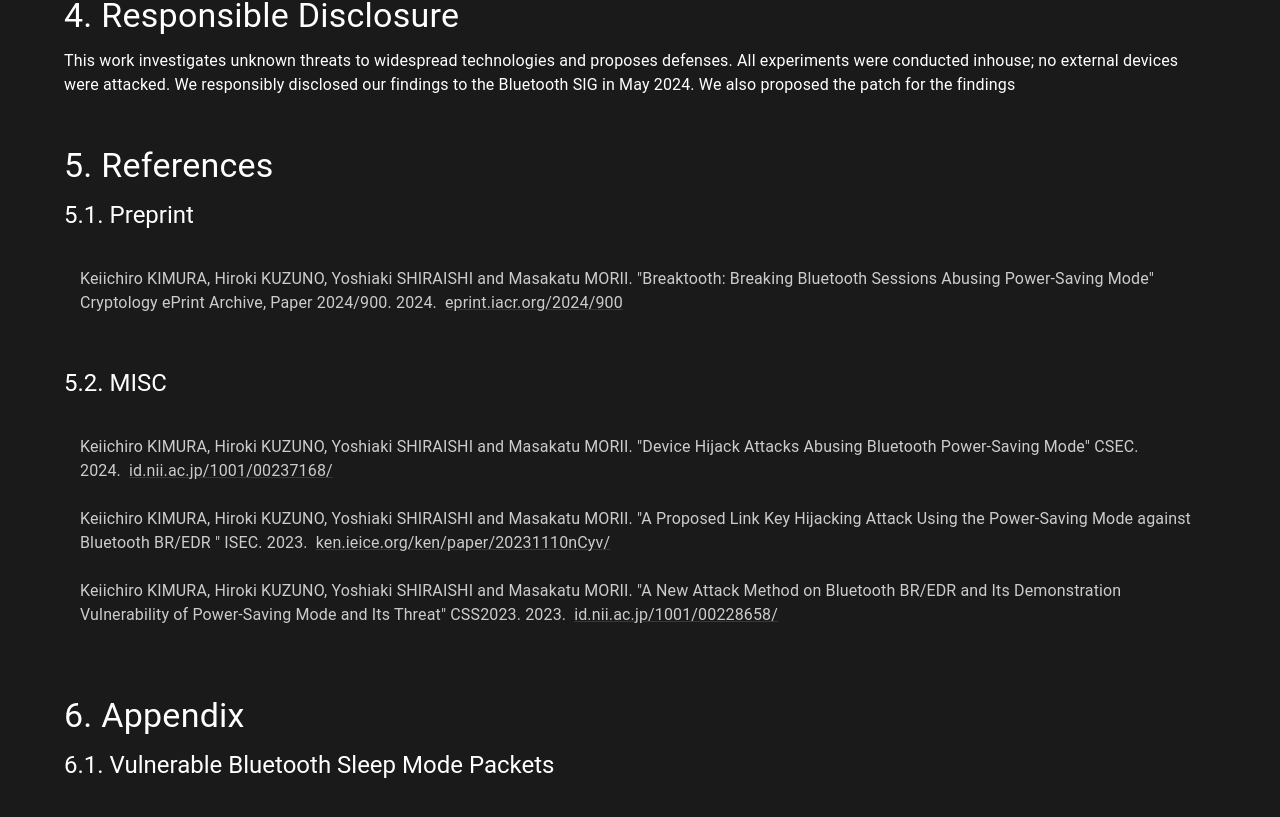
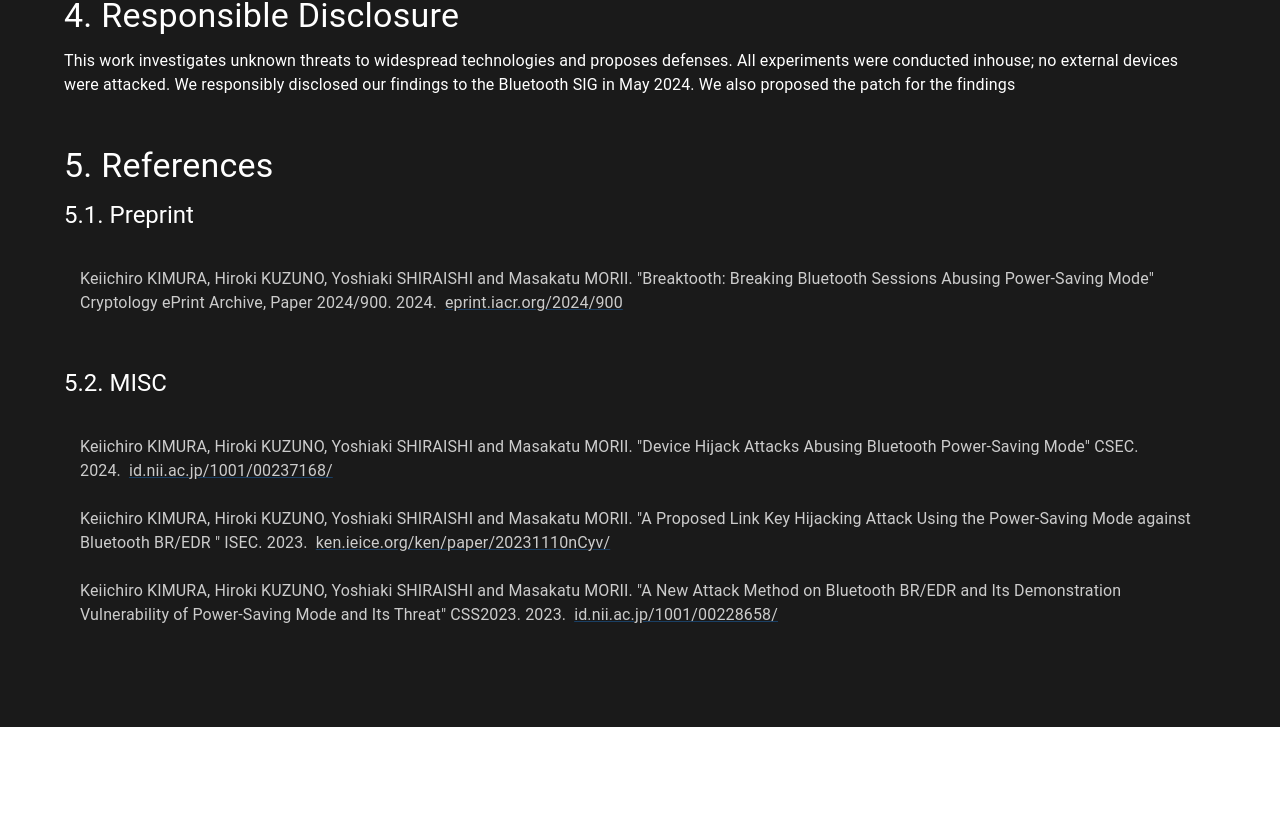
Before and after one commit to breaktooth/breaktooth.github.io, a React (Create React App) app in the folder app/: page / in a window 1280 px wide. Shown: the part 2689-3506 px from the top of the page. After the commit the page ends 3416 px from the top, so only its background shows below. Built offline with nearby package versions, Linux system fonts and the light colour scheme.

Commit message:
commit all changes

```diff
--- a/app/src/App.tsx
+++ b/app/src/App.tsx
@@ -280,15 +280,6 @@ export default function App(props: Props) {
             ]}
           />
         </Box>
-        <Box id="appendix" sx={{ mb: 6 }}>
-          <Typography variant="h4" gutterBottom>
-            6. Appendix
-          </Typography>
-          <Section
-            title="6.1. Vulnerable Bluetooth Sleep Mode Packets"
-            content=""
-          />
-        </Box>
       </Container>
     </Box>
   );
```
Also changed, not shown: 24 other files (tests, documents, lock files or other folders).
